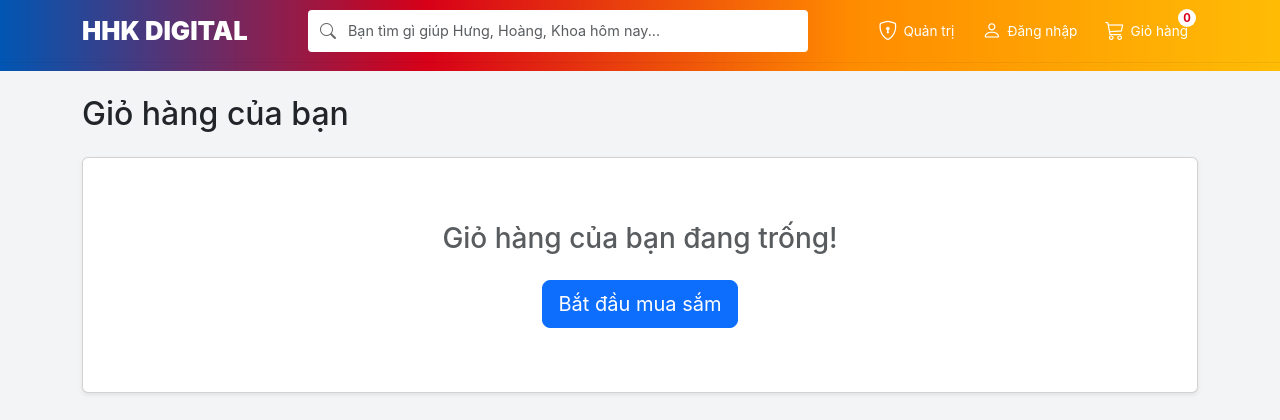
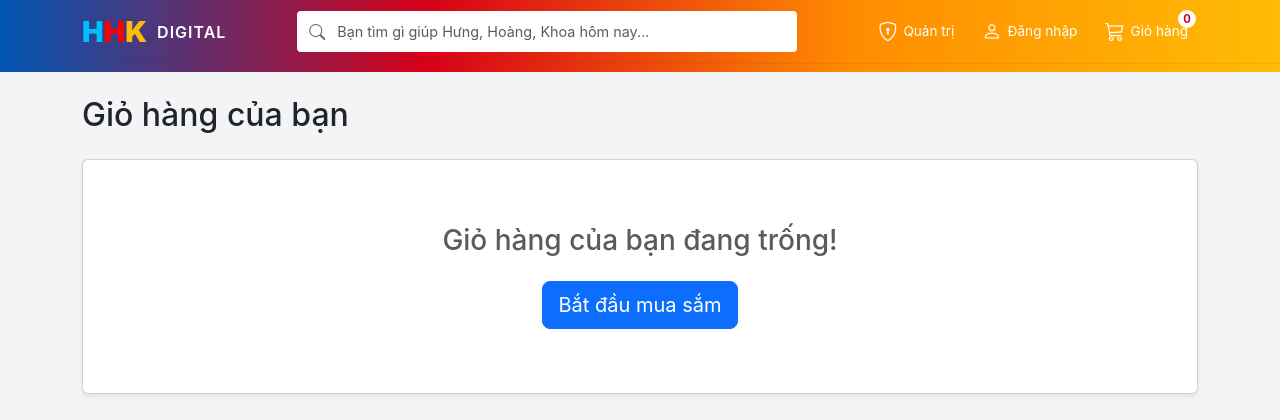
Before and after one commit to VietHoang-88/hhk_digital, a Django app: page /cart/ in a window 1280 px wide. Shown: the top 420 px of the page. Run offline with Django 5.2, Linux system fonts and the light colour scheme; data that the repository does not hold is empty.

Commit message:
Update Logo: H (Blue), H (Red), K (Yellow) with Digital text

```diff
--- a/shop/templates/shop/base.html
+++ b/shop/templates/shop/base.html
@@ -22,8 +22,11 @@
             padding: 10px 0;
             border-bottom: 1px solid rgba(0,0,0,0.05);
         }
-        .navbar-brand { font-weight: 900; font-size: 1.6rem; color: #fff !important; text-transform: uppercase; }
-        .navbar-brand span { color: #fff; }
+        .navbar-brand { font-weight: 900; font-size: 1.8rem; text-transform: uppercase; text-decoration: none; display: flex; align-items: center; }
+        .logo-h1 { color: #00bfff; } /* Xanh dương sáng */
+        .logo-h2 { color: #ff0000; } /* Đỏ */
+        .logo-k { color: #ffbc05; }  /* Vàng */
+        .logo-text { color: #fff; font-size: 1rem; margin-left: 10px; font-weight: 600; text-transform: uppercase; letter-spacing: 1px; }
 
         /* Search Bar */
         .search-wrapper { position: relative; width: 100%; max-width: 500px; }
@@ -77,8 +80,11 @@
             <div class="row align-items-center g-3">
                 <!-- Logo -->
                 <div class="col-auto">
-                    <a class="navbar-brand d-flex align-items-center" href="{% url 'shop:product_list' %}">
-                        HHK DIGITAL
+                    <a class="navbar-brand" href="{% url 'shop:product_list' %}">
+                        <span class="logo-h1">H</span>
+                        <span class="logo-h2">H</span>
+                        <span class="logo-k">K</span>
+                        <span class="logo-text">Digital</span>
                     </a>
                 </div>
 
```
